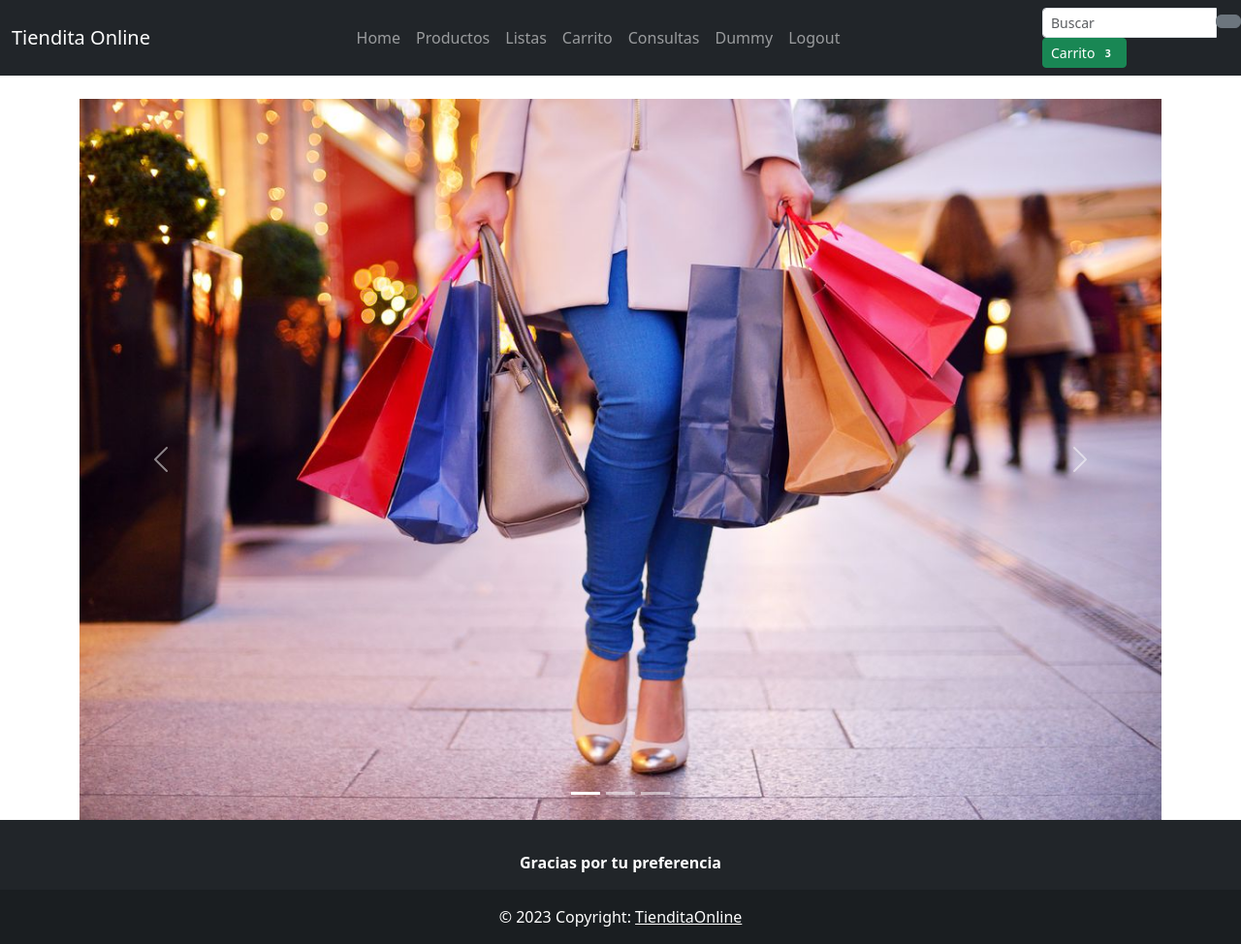
After one commit to JuanAlanisDel/PIAPWCI, a PHP site: page /landing.php in a window 1280 px wide. The commit adds this page. Shown: the whole page at 97% size. Run offline with PHP 8.4, Linux system fonts and the light colour scheme.

Commit message:
landing, index

```diff
--- a/footer.php
+++ b/footer.php
@@ -26,6 +26,9 @@
         <script src></script>
 
 
+        <script src="https://cdn.jsdelivr.net/npm/@popperjs/core@2.9.2/dist/umd/popper.min.js" integrity="sha384-IQsoLXl5PILFhosVNubq5LC7Qb9DXgDA9i+tQ8Zj3iwWAwPtgFTxbJ8NT4GN1R8p" crossorigin="anonymous"></script>
+<script src="https://cdn.jsdelivr.net/npm/bootstrap@5.0.2/dist/js/bootstrap.min.js" integrity="sha384-cVKIPhGWiC2Al4u+LWgxfKTRIcfu0JTxR+EQDz/bgldoEyl4H0zUF0QKbrJ0EcQF" crossorigin="anonymous"></script>
+
 </body>
 
 </html>
--- a/header.php
+++ b/header.php
@@ -29,6 +29,9 @@ session_start();
                 </li>
                 <li class="nav-item active">
                     <a class="nav-link" href="carritocompras.php">Carrito</a>
+                </li>
+                <li class="nav-item active">
+                    <a class="nav-link" href="">Consultas</a>
                 </li>
                 <li class="nav-item">
                     <a class="nav-link" href="perfil.php">Dummy</a>
--- /dev/null
+++ b/landing.php
@@ -0,0 +1,29 @@
+<?php include("header.php");
+?>
+<div id="carouselExampleIndicators" class="carousel slide" data-bs-ride="carousel">
+  <div class="carousel-indicators">
+    <button type="button" data-bs-target="#carouselExampleIndicators" data-bs-slide-to="0" class="active" aria-current="true" aria-label="Slide 1"></button>
+    <button type="button" data-bs-target="#carouselExampleIndicators" data-bs-slide-to="1" aria-label="Slide 2"></button>
+    <button type="button" data-bs-target="#carouselExampleIndicators" data-bs-slide-to="2" aria-label="Slide 3"></button>
+  </div>
+  <div class="carousel-inner">
+    <div class="carousel-item active">
+      <img src="img/shopping.jpg" class="d-block w-100" alt="...">
+    </div>
+    <div class="carousel-item">
+      <img src="img/decorating.jpg" class="d-block w-100" alt="...">
+    </div>
+    <div class="carousel-item">
+      <img src="" class="d-block w-100" alt="...">
+    </div>
+  </div>
+  <button class="carousel-control-prev" type="button" data-bs-target="#carouselExampleIndicators" data-bs-slide="prev">
+    <span class="carousel-control-prev-icon" aria-hidden="true"></span>
+    <span class="visually-hidden">Previous</span>
+  </button>
+  <button class="carousel-control-next" type="button" data-bs-target="#carouselExampleIndicators" data-bs-slide="next">
+    <span class="carousel-control-next-icon" aria-hidden="true"></span>
+    <span class="visually-hidden">Next</span>
+  </button>
+</div>
+<?php include("footer.php");?>
```
Also changed, not shown: index.php (+54 -14 lines), img/decorating.jpg (added), img/ns_ejemplo.jpg (added), img/ps5.jpg (added), img/shop.png (added), img/shopping.jpg (added), img/slide1.jpg (added), img/xbox.jpg (added).
